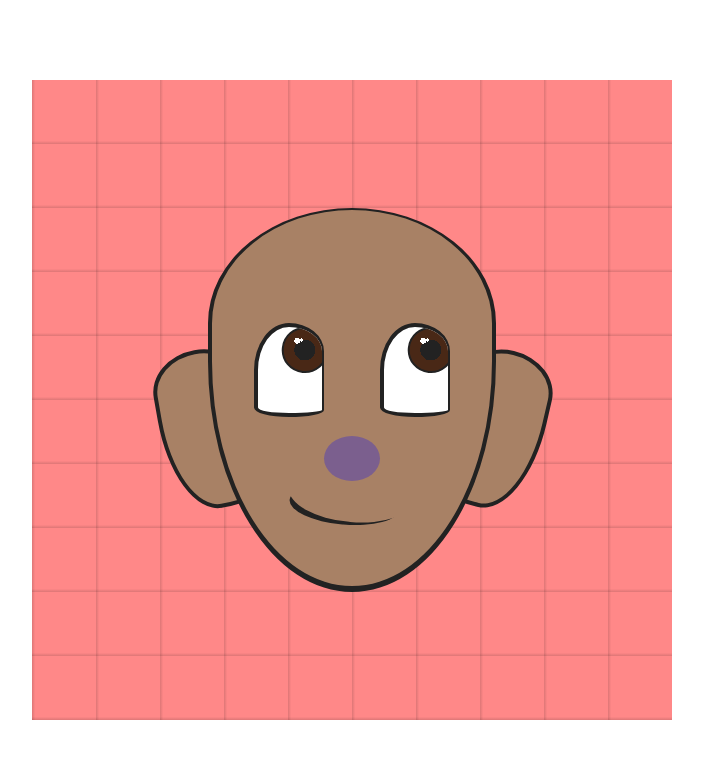
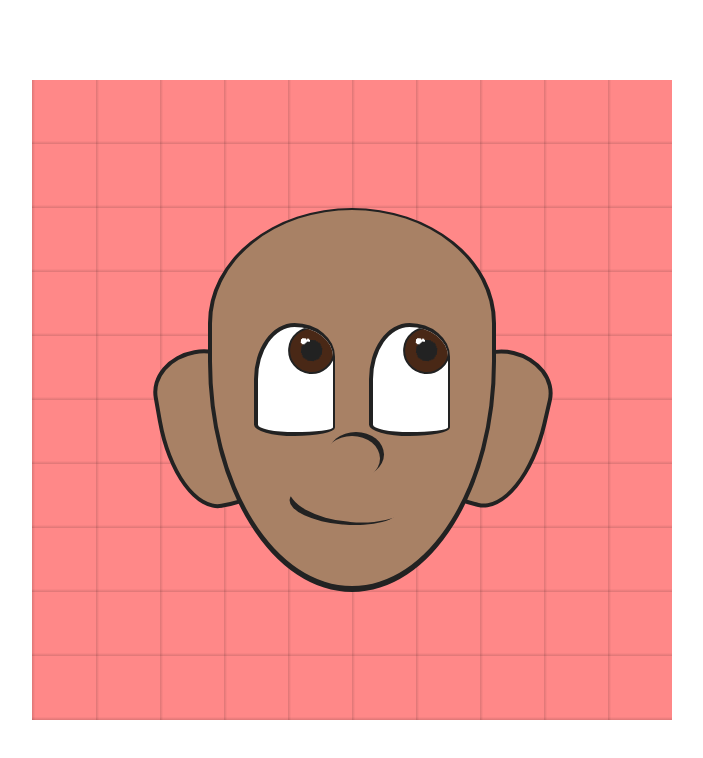
Before and after one commit to thatimoreira/CSScarton, a plain HTML site: page index.html in a window 1280 px wide. Shown: the whole page, without its empty margins (288-991 px from the left). Drawn offline with Linux system fonts and the light colour scheme.

Commit message:
Create nose outline

```diff
--- a/styles.css
+++ b/styles.css
@@ -59,8 +59,8 @@
 }
 
 .eye {
-    width: 25%;
-    height: 25%;
+    width: 29%;
+    height: 30%;
     background: #fff;
     border: 0.5vmin solid;
     border-right-width: 0.33vmin;
@@ -77,8 +77,8 @@
 
 .pupil {
     left: 65%;
-    width: 5.7vmin;
-    height: 5.7vmin;
+    width: 5.9vmin;
+    height: 5.9vmin;
     background: var(--iris);
     border-radius: 50%;
     border: 0.25vmin solid;
@@ -90,13 +90,13 @@
 }
 
 .nose {
-    background-color: #00f4;
     width: 20%;
     height: 12%;
     border-radius: 50%;
     top: 60%;
     left: 50%;
     transform: translate(-50%, 0);
+    box-shadow: 0.5vmin -0.5vmin;
 }
 
 .mouth {
```
